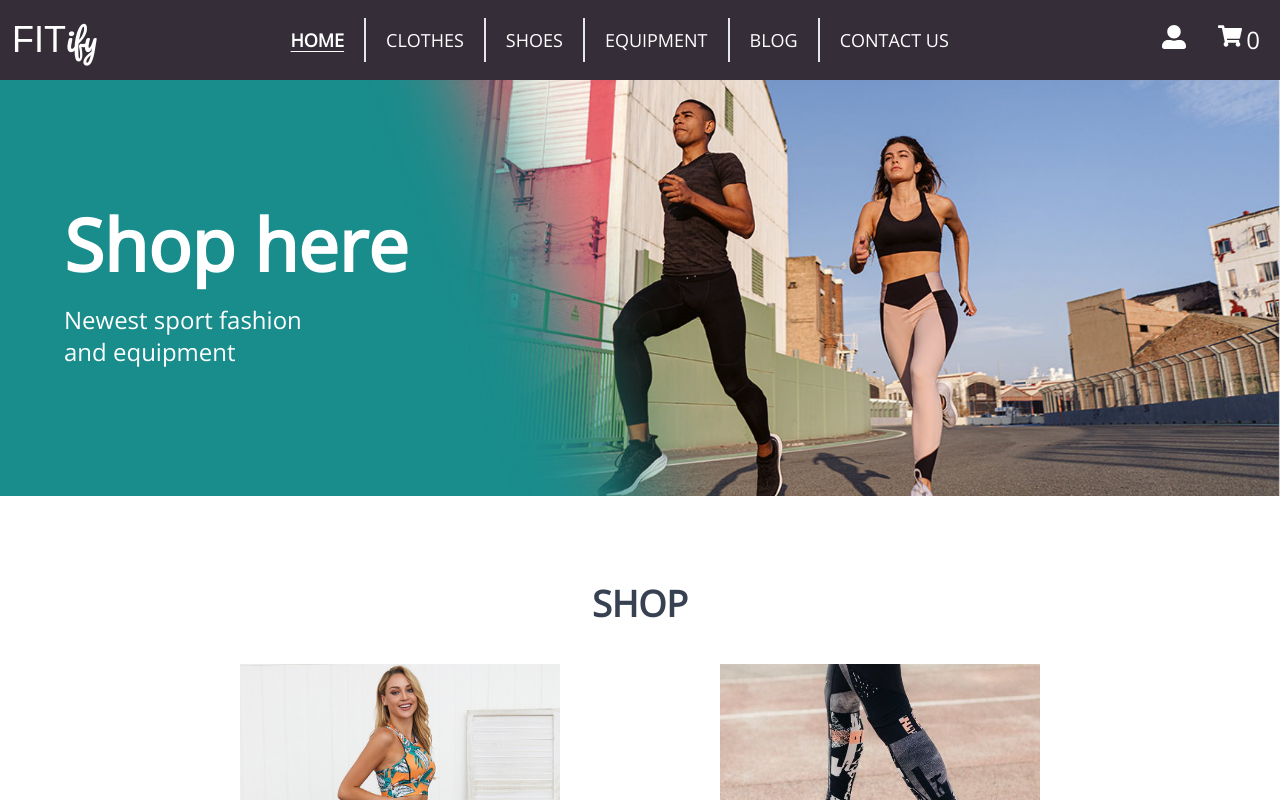
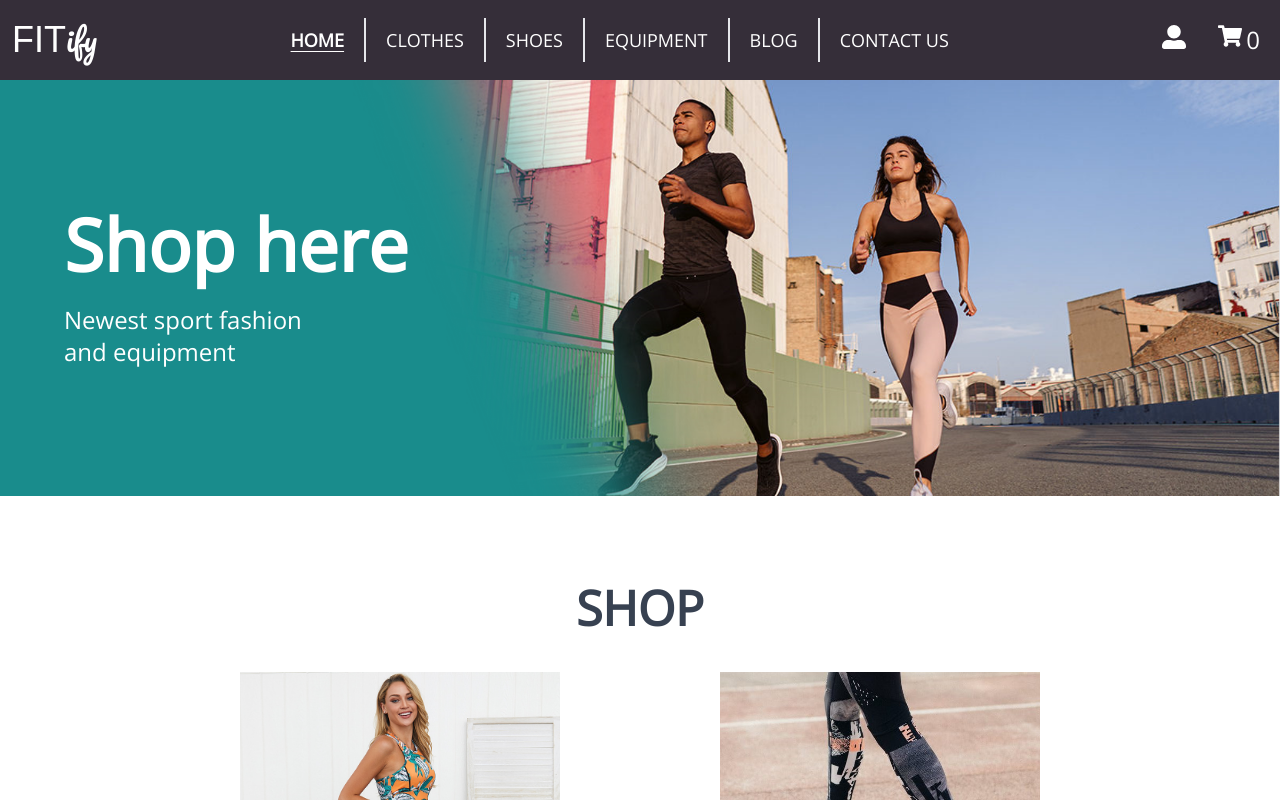
Before and after one commit to ikozul00/Fitify-web-app, a Next.js app in the folder fitify-web-app/: page / in a window 1280 px wide. Shown: the top 800 px of the page. Built offline with nearby package versions, Linux system fonts and the light colour scheme; no server answers; a web font is replaced by a local one.

Commit message:
Changed title

```diff
--- a/fitify-web-app/pages/index.js
+++ b/fitify-web-app/pages/index.js
@@ -27,7 +27,7 @@ export default function Home({ saleProducts, blogArticles }) {
       </div>
       <div className="w-9/12 mx-auto sm:my-10 my-8">
         <Link href={`/shop`} passHref>
-          <h1 className="text-center sm:text-5xl md:text-4xl text-3xl uppercase sm:mt-12 mt-6 text-gray-700 font-semibold hover:cursor-pointer hover:scale-105">
+          <h1 className="text-center md:text-5xl sm:text-4xl text-3xl uppercase sm:mt-12 mt-6 text-gray-700 font-semibold hover:cursor-pointer hover:scale-105">
             SHOP
           </h1>
         </Link>
```
